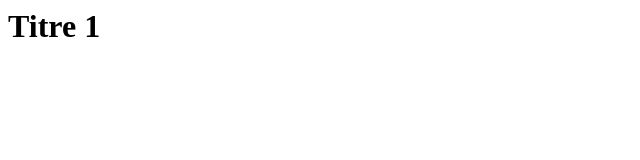
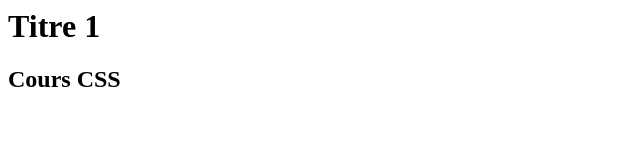
Before and after one commit to CristinaIsi/LabCSS, a plain HTML site: page index.html in a window 1280 px wide. Shown: the whole page, without its empty margins (0-640 px from the left). Drawn offline with Linux system fonts and the light colour scheme.

Commit message:
h2 ajouté

```diff
--- a/index.html
+++ b/index.html
@@ -7,6 +7,7 @@
 
     <body>
         <h1>Titre 1</h1>
+        <h2>Cours CSS</h2>
     </body>
 
 </html>
```
